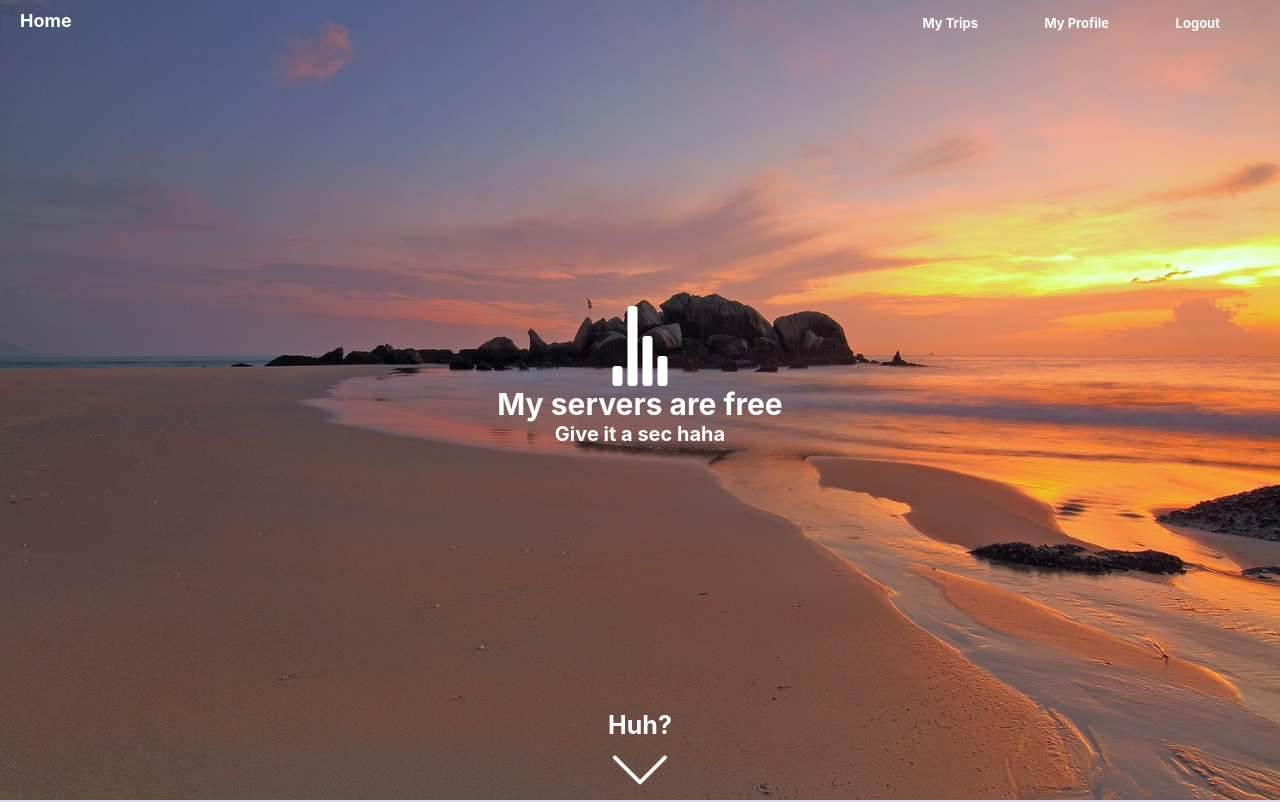
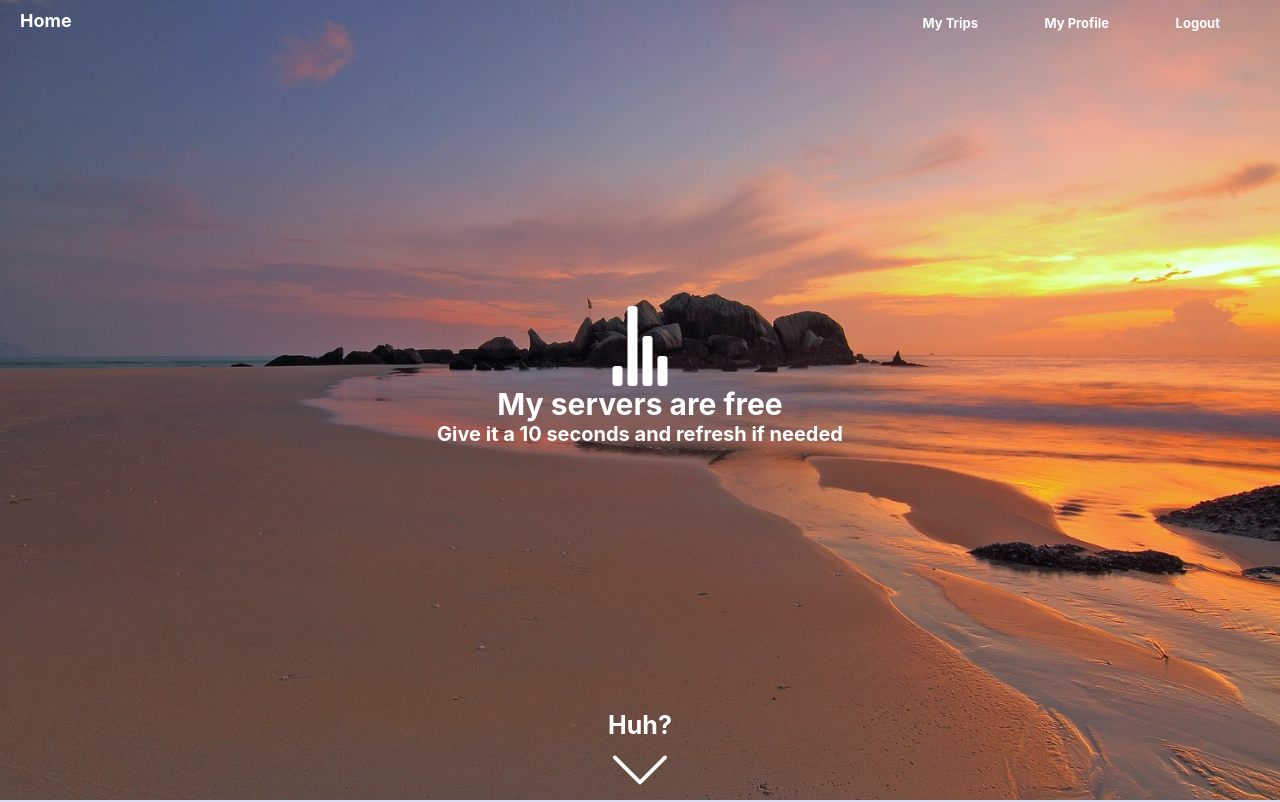
Before and after one commit to kaleckh/MyTravelSite, a React (Create React App) app: page /person/1 in a window 1280 px wide. Shown: the top 802 px of the page. Built offline with nearby package versions, Linux system fonts and the light colour scheme; no server answers.

Commit message:
changed loading message

```diff
--- a/src/Components/Person.js
+++ b/src/Components/Person.js
@@ -144,7 +144,7 @@ function Person() {
               wrapperClass
             />
             <div className={styles.free}>My servers are free</div>
-            <div className={styles.smallfree}>Give it a sec haha</div>
+            <div className={styles.smallfree}>Give it a 10 seconds and refresh if needed</div>
           </div>
         ) : (
           <>
```
